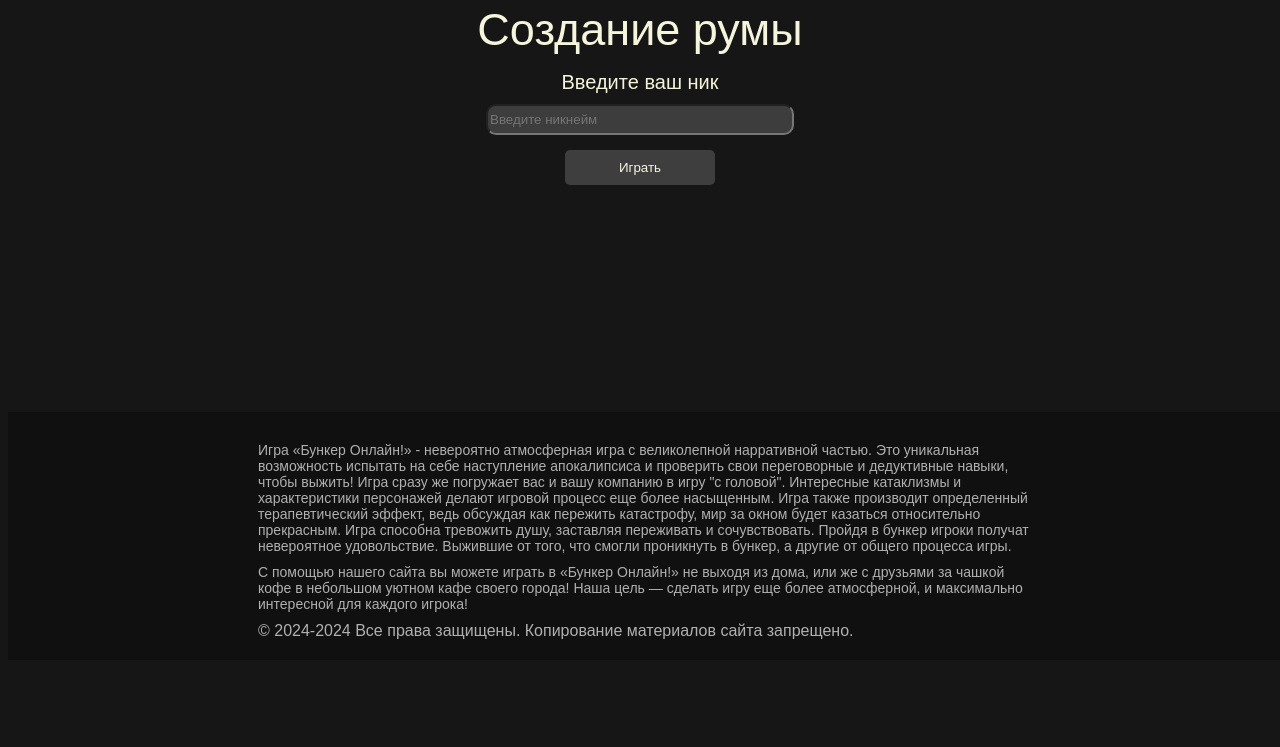
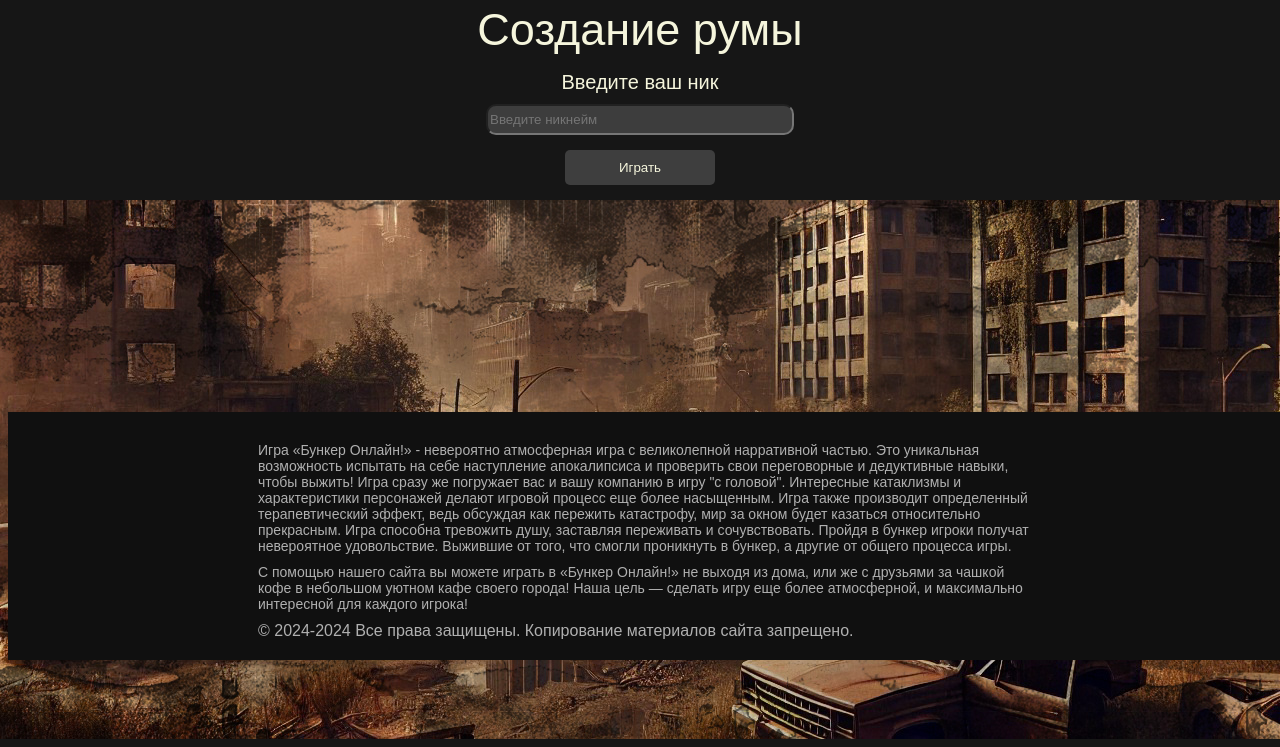
Before and after one commit to Destructzz/bunker, a PHP site: page / in a window 1280 px wide; the page is wider, and only the part inside the window is pictured. Shown: the part 140-887 px from the top of that part. Before the commit the page ends 779 px from the top of that part, so only its background shows below. Run offline with PHP 8.4, Linux system fonts and the light colour scheme.

Commit message:
Добавил папку с пнгшками и добавил пнг на шапку

```diff
--- a/index.php
+++ b/index.php
@@ -30,6 +30,10 @@ if ($request !== '/' && (!file_exists($file) || is_dir($file))) {
     <div class = "input-errors" id = "entry-erorr-msg"></div>
     <button class = "ready-to-play" id = "entry-button">Играть</button>
     </div>
+        <div class="ImageCreateGamePage">
+            <a href="Images/2.jpg"></a>
+            <img src="Images/2.jpg" alt="2">
+        </div>
     <?php include "includes\\footer.php";?>
 
 
--- a/styles/style.css
+++ b/styles/style.css
@@ -119,3 +119,10 @@ nav {
 .nav-links a:hover {
     color: #55c3e2;
 }
+
+.ImageCreateGamePage{
+    justify-content: center;
+    align-items: center;
+    display: flex;
+    height: 50%;
+}
```
Also changed, not shown: Images/1.webp (added), Images/10.webp (added), Images/2.jpg (added), Images/3.webp (added), Images/4.webp (added), Images/5.webp (added), Images/6.webp (added), Images/7.webp (added), Images/8.webp (added), Images/9.webp (added).
